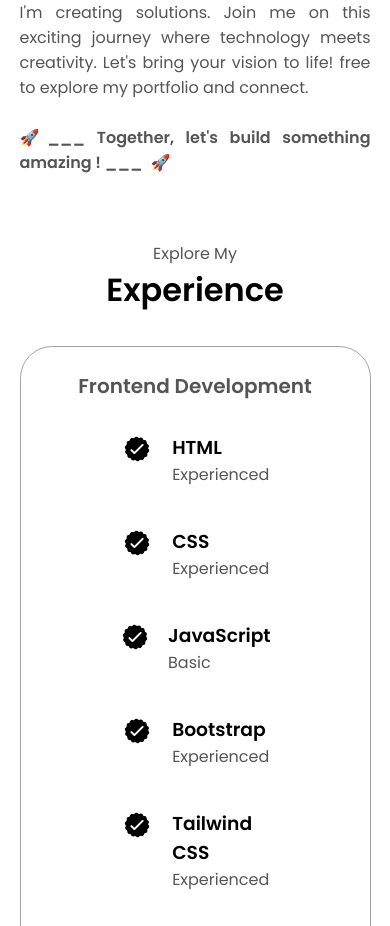
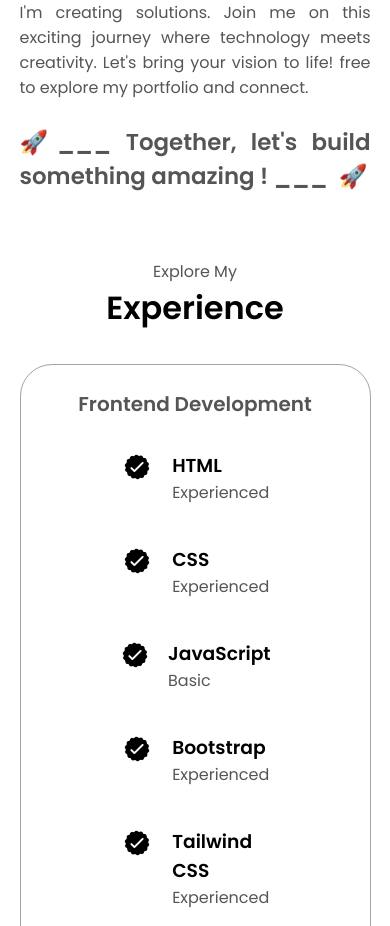
Before and after one commit to OM-Naik/My-Portfolio, a plain HTML site: page index.html in a window 390 px wide. Shown: the part 1725-2651 px from the top of the page. Drawn offline with Linux system fonts and the light colour scheme.

Commit message:
Update mediaqueries.css

```diff
--- a/mediaqueries.css
+++ b/mediaqueries.css
@@ -3,9 +3,11 @@
     height: 83vh;
     margin-bottom: 6rem;
   }
+
   .about-containers {
     flex-wrap: wrap;
   }
+
   #contact,
   #projects {
     height: fit-content;
@@ -16,103 +18,129 @@
   #desktop-nav {
     display: none;
   }
+
   #hamburger-nav {
     display: flex;
   }
+
   #experience,
   .experience-details-container {
     margin-top: 2rem;
   }
+
   #profile,
   .section-container {
     display: block;
   }
+
   .arrow {
     display: none;
   }
+
   section,
   .section-container {
     height: fit-content;
   }
+
   section {
     margin: 0 5%;
   }
+
   .section__pic-container {
     width: 275px;
     height: 275px;
     margin: 0 auto 2rem;
   }
+
   .circle {
     width: 275px;
     height: 275px;
   }
-  .item img{
+
+  .item img {
     width: 275px;
     height: 275px;
   }
+
   .about-containers {
     margin-top: 0;
   }
 }
 
 @media screen and (max-width: 600px) {
+
   #contact,
   footer {
     height: 40vh;
   }
+
   #profile {
     height: 83vh;
     margin-bottom: 0;
   }
+
   article {
     font-size: 1rem;
   }
+
   footer nav {
     height: fit-content;
     margin-bottom: 2rem;
   }
+
   .about-containers,
   .contact-info-upper-container,
   .btn-container {
     flex-wrap: wrap;
   }
+
   .contact-info-container {
     margin: 0;
   }
+
   .contact-info-container p,
   .nav-links li a {
     font-size: 1rem;
   }
+
   .experience-sub-title {
     font-size: 1.25rem;
   }
+
   .logo {
     font-size: 1.5rem;
   }
+
   .nav-links {
     flex-direction: column;
     gap: 0.5rem;
     text-align: center;
   }
+
   .section__pic-container {
     width: auto;
     height: 46vw;
     justify-content: center;
   }
+
   .circle {
     width: 46vw;
     height: 46vw;
   }
-  .item img{
+
+  .item img {
     width: 46vw;
     height: 46vw;
   }
+
   .section__text__p2 {
     font-size: 1.25rem;
   }
+
   .title {
     font-size: 2rem;
   }
+
   .text-container {
     text-align: justify;
   }
@@ -121,5 +149,11 @@
     border-radius: 2rem;
     width: 100%;
     height: 100%;
+  }
 }
+
+@media screen and (max-width: 525px) and (min-width:315px) {
+  #idea {
+    font-size: 5.88vw;
+  }
 }
```
